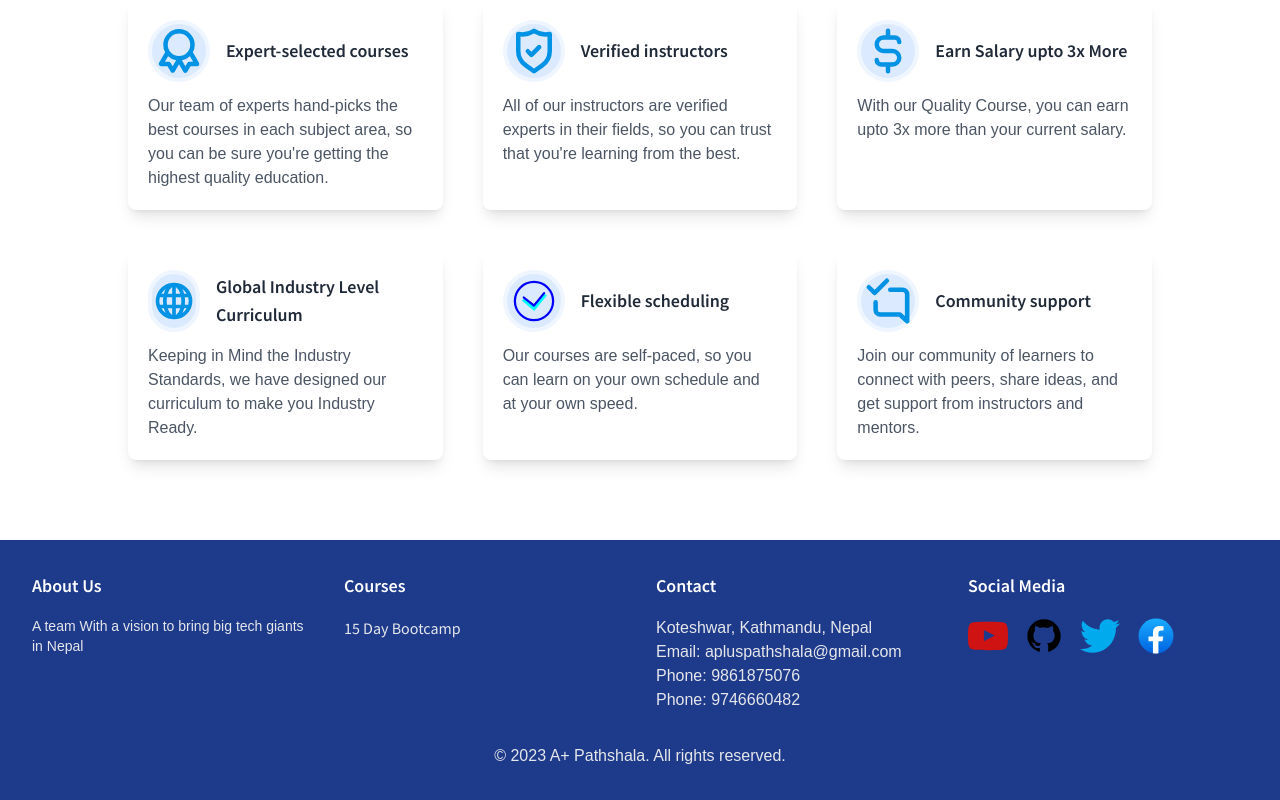
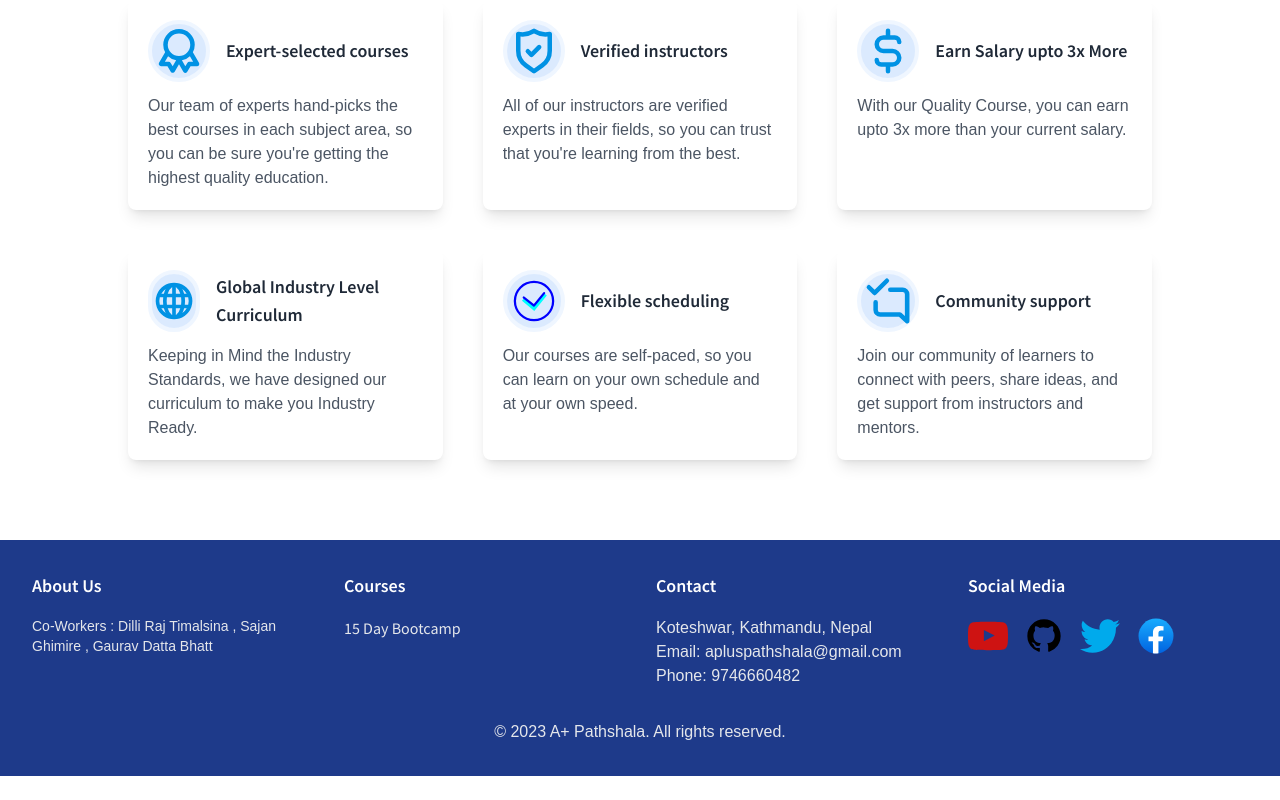
Before and after one commit to the-gaurav-bhatt/service_front, a Next.js app: page / in a window 1280 px wide. Shown: the part 2153-2953 px from the top of the page. After the commit the page ends 2929 px from the top, so only its background shows below. Built offline with nearby package versions, Linux system fonts and the light colour scheme.

Commit message:
fotter number updated

```diff
--- a/app/components/footer/Footer.jsx
+++ b/app/components/footer/Footer.jsx
@@ -9,7 +9,10 @@ const Footer = () => {
           <div className="w-full lg:w-1/4 md:w-1/2 px-4">
             <h2 className="text-lg text-white font-semibold mb-4">About Us</h2>
             <p className="text-gray-200 text-sm">
-              A team With a vision to bring big tech giants in Nepal
+              Co-Workers :
+               Dilli Raj Timalsina ,
+               Sajan Ghimire ,
+               Gaurav Datta Bhatt
             </p>
           </div>
           <div className="w-full lg:w-1/4 md:w-1/2 px-4">
@@ -29,7 +32,6 @@ const Footer = () => {
             <h2 className="text-lg text-white font-semibold mb-4">Contact</h2>
             <p className="text-gray-200">Koteshwar, Kathmandu, Nepal</p>
             <p className="text-gray-200">Email: apluspathshala@gmail.com</p>
-            <p className="text-gray-200">Phone: 9861875076</p>
             <p className="text-gray-200">Phone: 9746660482</p>
           </div>
           <div className="w-full lg:w-1/4 md:w-1/2 px-4">
```
